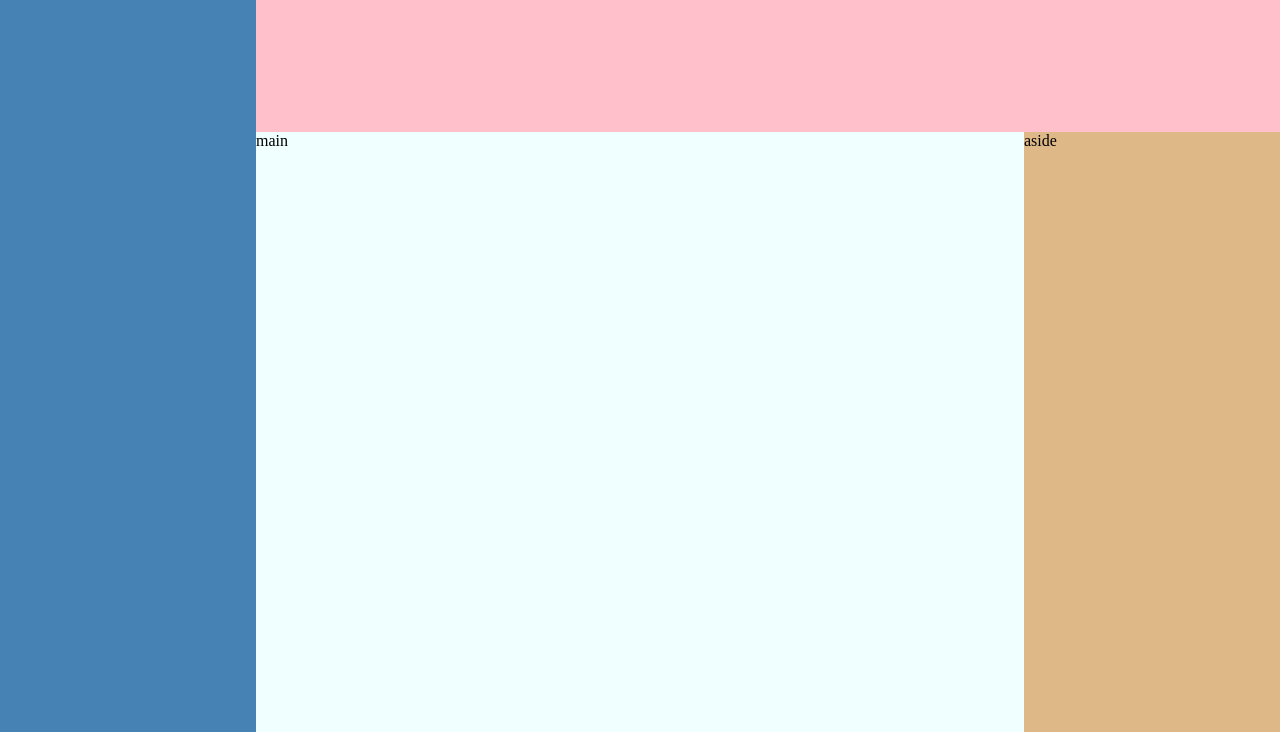
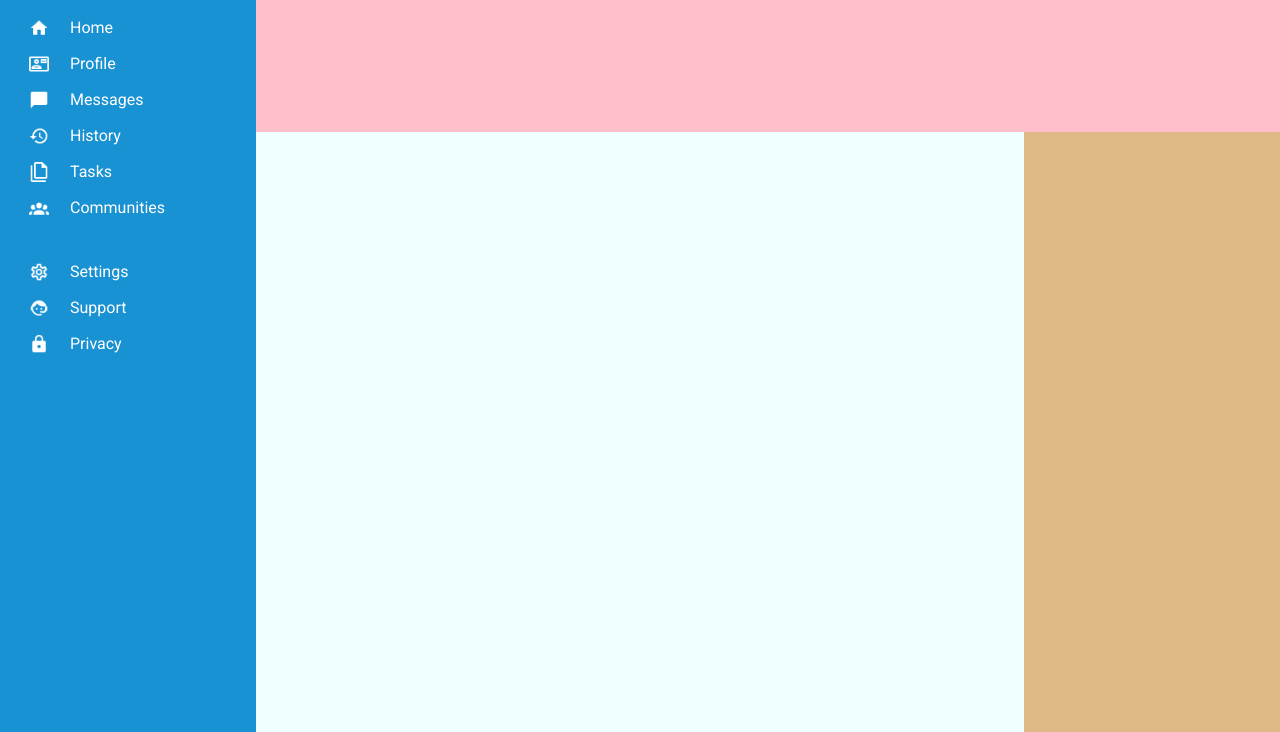
Before and after one commit to ShehzadAslamOza/admin-dashboard-odin, a plain HTML site: page index.html in a window 1280 px wide. Shown: the part 68-800 px from the top of the page. Drawn offline with nearby package versions, Linux system fonts and the light colour scheme.

Commit message:
navbar implemented

```diff
--- a/index.html
+++ b/index.html
@@ -5,13 +5,74 @@
     <meta http-equiv="X-UA-Compatible" content="IE=edge" />
     <meta name="viewport" content="width=device-width, initial-scale=1.0" />
     <link rel="stylesheet" href="style.css" />
+    <link rel="preconnect" href="https://fonts.googleapis.com" />
+    <link rel="preconnect" href="https://fonts.gstatic.com" crossorigin />
+    <link
+      href="https://fonts.googleapis.com/css2?family=Roboto:wght@300;400&display=swap"
+      rel="stylesheet"
+    />
+    <script src="https://cdn.tailwindcss.com"></script>
     <title>Admin Dashboard</title>
   </head>
   <body>
-    <nav>nav</nav>
-    <header>header</header>
-    <main>main</main>
-    <aside>aside</aside>
+    <nav>
+      <div class="nav-card pl-2 pt-4 pb-8 text-2xl">
+        <img src="assets/logo.png" alt="logo image" />
+        <h1 class="image-text">Dashboard</h1>
+      </div>
+
+      <div class="nav-card pl-2 pb-3">
+        <img src="assets/home.png" alt="home image" class="image" />
+        <h4 class="image-text">Home</h4>
+      </div>
+
+      <div class="nav-card pl-2 pb-3">
+        <img src="assets/profile.png" alt="profile image" class="image" />
+        <h4 class="image-text">Profile</h4>
+      </div>
+
+      <div class="nav-card pl-2 pb-3">
+        <img src="assets/message.png" alt="message image" class="image" />
+        <h4 class="image-text">Messages</h4>
+      </div>
+
+      <div class="nav-card pl-2 pb-3">
+        <img src="assets/history.png" alt="history image" class="image" />
+        <h4 class="image-text">History</h4>
+      </div>
+
+      <div class="nav-card pl-2 pb-3">
+        <img src="assets/tasks.png" alt="tasks image" class="image" />
+        <h4 class="image-text">Tasks</h4>
+      </div>
+
+      <div class="nav-card pl-2 pb-10">
+        <img
+          src="assets/communities.png"
+          alt="communities image"
+          class="image"
+        />
+        <h4 class="image-text">Communities</h4>
+      </div>
+
+      <div class="nav-card pl-2 pb-3">
+        <img src="assets/setting.png" alt="settings image" class="image" />
+        <h4 class="image-text">Settings</h4>
+      </div>
+
+      <div class="nav-card pl-2 pb-3">
+        <img src="assets/support.png" alt="support image" class="image" />
+        <h4 class="image-text">Support</h4>
+      </div>
+
+      <div class="nav-card pl-2 pb-3">
+        <img src="assets/privacy.png" alt="privacy image" class="image" />
+        <h4 class="image-text">Privacy</h4>
+      </div>
+    </nav>
+    <header></header>
+    <main></main>
+    <aside></aside>
     <script src="index.js"></script>
   </body>
 </html>
--- a/style.css
+++ b/style.css
@@ -6,11 +6,13 @@ body {
   height: 100vh;
   grid-template-columns: 2fr 6fr 2fr;
   grid-template-rows: 2fr 6fr;
+  font-family: "Roboto", sans-serif;
 }
 
 nav {
-  background-color: steelblue;
+  background-color: #1992d4;
   grid-row: 1 / 3;
+  color: white;
 }
 
 header {
@@ -25,3 +27,18 @@ main {
 aside {
   background-color: burlywood;
 }
+
+.nav-card {
+  display: grid;
+  grid-template-columns: 1fr 3fr;
+  align-items: center;
+  justify-items: center;
+}
+
+.image {
+  width: 20px;
+}
+
+.image-text {
+  justify-self: start;
+}
```
Also changed, not shown: assets/communities.png (added), assets/history.png (added), assets/home.png (added), assets/logo.png (added), assets/message.png (added), assets/privacy.png (added), assets/profile.png (added), assets/setting.png (added), assets/support.png (added), assets/tasks.png (added).
